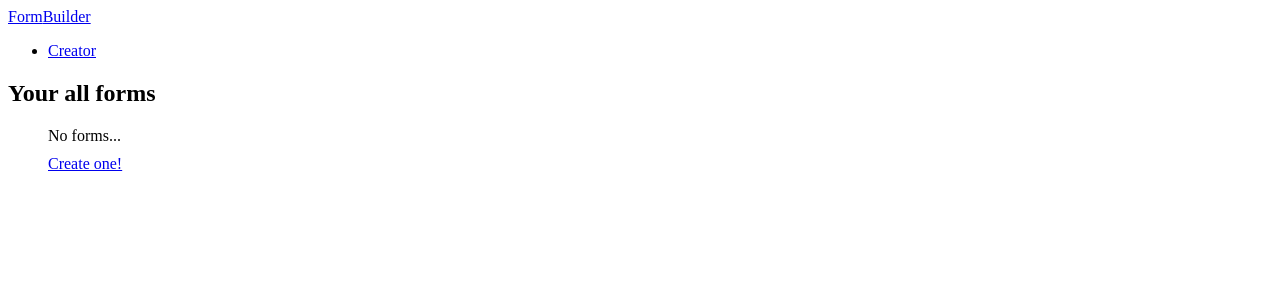
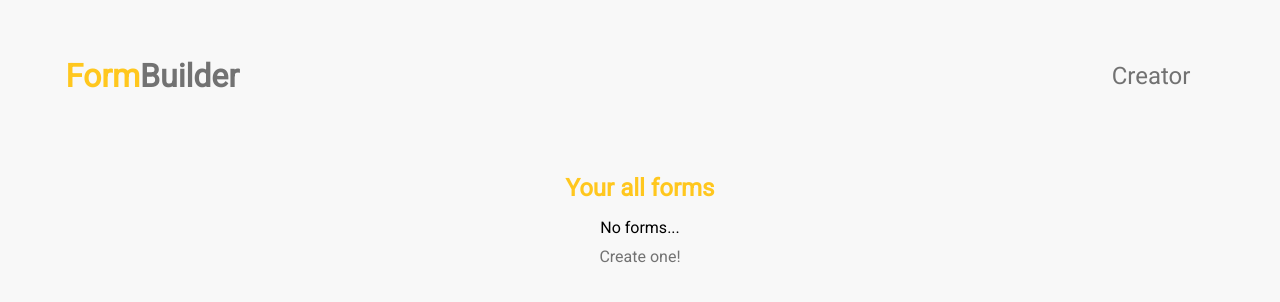
Before and after one commit to LukeWlodarczyk/FormBuilder, a React (Create React App) app: page / in a window 1280 px wide. Shown: the top 302 px of the page. Built offline with nearby package versions, Linux system fonts and the light colour scheme.

Commit message:
add style

```diff
--- a/public/index.html
+++ b/public/index.html
@@ -10,6 +10,8 @@
     -->
     <link rel="manifest" href="%PUBLIC_URL%/manifest.json">
     <link rel="shortcut icon" href="%PUBLIC_URL%/favicon.ico">
+    <link href="https://fonts.googleapis.com/css?family=Roboto" rel="stylesheet">
+
     <!--
       Notice the use of %PUBLIC_URL% in the tags above.
       It will be replaced with the URL of the `public` folder during the build.
--- a/src/App.css
+++ b/src/App.css
@@ -1,28 +1,192 @@
-.App {
+* {
+  margin: 0;
+  padding: 0;
+  box-sizing: border-box;
+}
+
+body {
+  margin: 0;
+  padding: 0;
+  font-family: "Roboto", sans-serif;
+  background: #f8f8f8;
+}
+
+.container {
+  margin: 0 auto;
+  width: 100%;
+  max-width: 1200px;
+  padding: 2%;
+}
+
+.header {
+  display: flex;
+  justify-content: space-between;
+  align-items: center;
+  padding: 1em 0;
+  width: 100%;
+  height: 100px;
+  margin-bottom: 3em;
+}
+
+.logo {
+  padding: 0.5em 0;
+  font-size: 2em;
+  font-weight: bold;
+}
+
+.logo span {
+  color: #ffc71e;
+}
+
+.nav {
+  list-style: none;
+  display: flex;
+  justify-content: space-between;
+  width: 100%;
+}
+
+.nav a {
+  text-decoration: none;
+  color: #727272;
+  padding: 1em;
+  font-size: 1.5em;
+  transition: 0.1s;
+}
+
+.nav a:hover {
+  cursor: pointer;
+  color: #ffc71e;
+}
+
+.link {
+  color: #727272;
+  text-decoration: none;
+}
+
+.creator > .action-btns {
+  margin-top: 2em;
+}
+
+.section-header {
+  text-align: center;
+  margin: 1em;
+  color: #ffc71e;
+}
+
+.input-config {
+  display: flex;
+  flex-direction: column;
+  border: 1px solid #727272;
+  border-right: none;
+  border-bottom: none;
+  padding: 20px;
+}
+
+.section-header .input-config {
+  display: flex;
+  flex-direction: column;
+  border: 1px solid #727272;
+  border-right: none;
+  border-bottom: none;
+  padding: 20px;
+}
+
+.creator-content > .input-config:last-child {
+  border-bottom: 1px solid #727272;
+}
+
+.sub-inputs .input-config {
+  border-top: none;
+}
+
+.form-group {
+  display: flex;
+  justify-content: space-around;
+  padding: 5px;
+}
+
+.input {
+  padding: 0.3em;
+}
+
+.form-group label {
+  display: flex;
+  align-content: center;
+  flex: 1;
+  padding: 0.3em;
+}
+
+.form-group input {
+  flex: 10;
+}
+
+.form-group select {
+  flex: 10;
+}
+
+.form-group-condition {
+  justify-content: space-between;
+}
+
+.form-group-condition input {
+  flex: 10;
+}
+
+.form-group-condition div {
+  display: flex;
+  flex-direction: flex-end;
+  flex: 10;
+}
+
+.sub-action-btns {
+  display: flex;
+  flex-direction: row;
+  justify-content: flex-end;
+  padding: 0.6em 0.3em;
+}
+
+.btn {
+  background: transparent;
+  color: #292929;
+  border: 1px solid #727272;
+}
+
+.btn:hover {
+  cursor: pointer;
+  border-color: #ffc71e;
+}
+
+.sub-action-btns .btn {
+  padding: 0.5em;
+  margin-left: 1em;
+}
+
+.action-btns {
+  display: flex;
+  flex-direction: row;
+  justify-content: flex-start;
+}
+
+.action-btns .btn {
+  margin-left: 1em;
+  padding: 1em;
+}
+
+.forms-list {
+  list-style-type: none;
   text-align: center;
 }
 
-.App-logo {
-  animation: App-logo-spin infinite 20s linear;
-  height: 80px;
+.forms-list .list-item {
+  margin: 1em;
 }
 
-.App-header {
-  background-color: #222;
-  height: 150px;
-  padding: 20px;
-  color: white;
+.link-highlight:hover {
+  cursor: pointer;
+  color: #ffc71e;
 }
 
-.App-title {
-  font-size: 1.5em;
+.btn-delete-form {
+  margin-left: 3em;
+  padding: 0.5em;
 }
-
-.App-intro {
-  font-size: large;
-}
-
-@keyframes App-logo-spin {
-  from { transform: rotate(0deg); }
-  to { transform: rotate(360deg); }
-}
--- a/src/App.js
+++ b/src/App.js
@@ -1,5 +1,7 @@
 import React, { Component } from "react";
 import { BrowserRouter as Router, Route, Switch } from "react-router-dom";
+
+import "./App.css";
 
 import Header from "./components/Header";
 import Forms from "./components/Forms";
@@ -9,7 +11,7 @@ class App extends Component {
   render() {
     return (
       <Router>
-        <div>
+        <div className="container">
           <Header />
           <Switch>
             <Route path="/" exact component={Forms} />
--- a/src/index.css
+++ /dev/null
@@ -1,5 +0,0 @@
-body {
-  margin: 0;
-  padding: 0;
-  font-family: sans-serif;
-}
```
Also changed, not shown: src/logo.svg (deleted).
